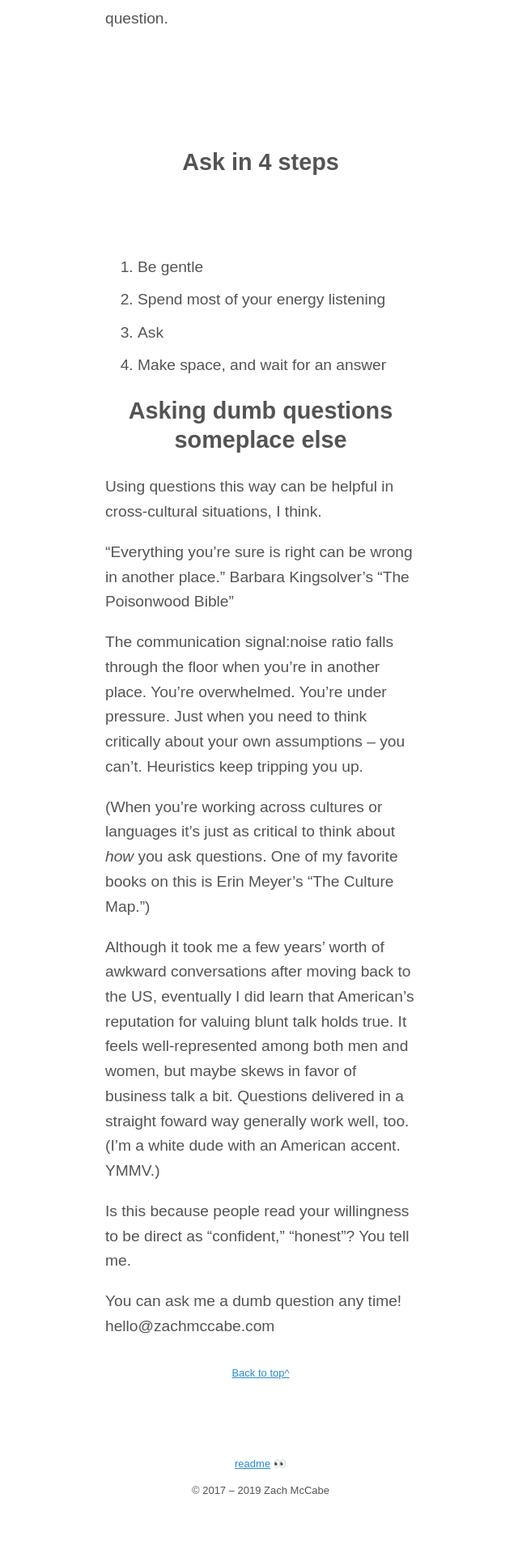
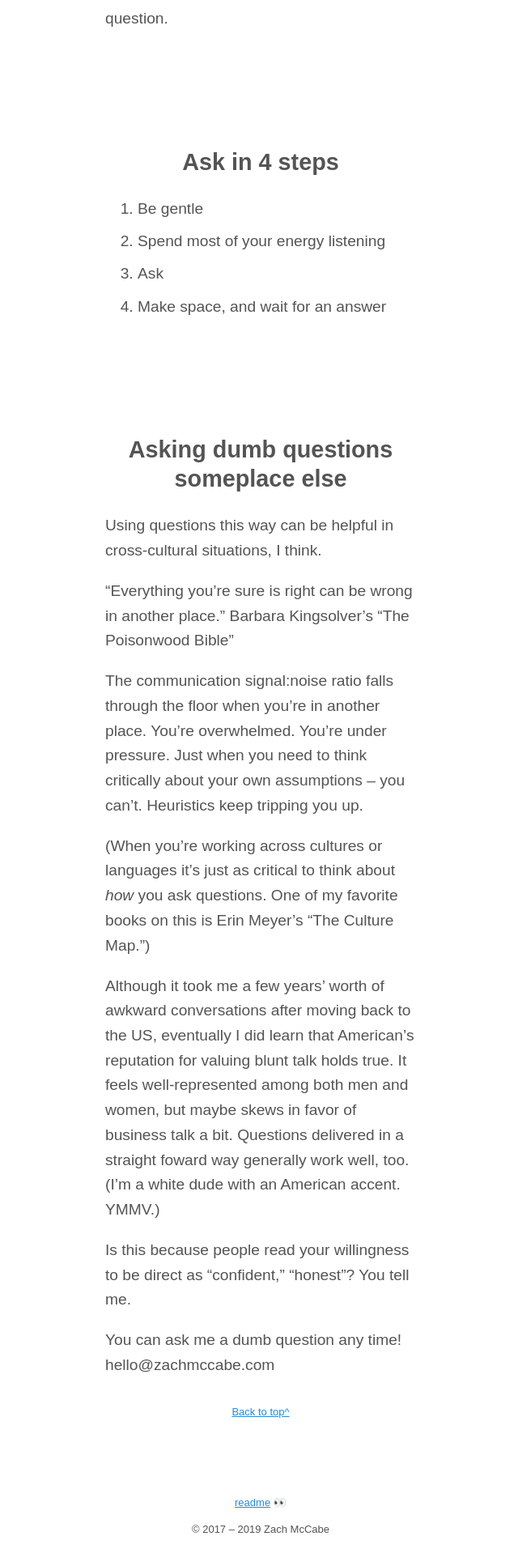
Before and after one commit to zachmccabe/zachmccabe.github.io, a Jekyll site: the page built from just_ask.md, in a window 1280 px wide. Shown: the part 1657-3570 px from the top of the page at 81% size, without its empty margins (318-958 px from the left). Built offline with Jekyll 4.4.1, drawn with Linux system fonts in a browser that asks for light colours; before the commit the page ends 3522 px from its top, so only the background shows below that.

Commit message:
Update style.css

```diff
--- a/assets/css/style.css
+++ b/assets/css/style.css
@@ -164,6 +164,10 @@ p + h2, h3, h4 {
   margin-top: 5em;
 }
 
-ol, ul + h2, h3, h4 {
+ol + h2, h3, h4 {
   margin-top: 5em;
 }
+
+ul + h2, h3, h4 {
+  margin-top: 5em;
+}
```
